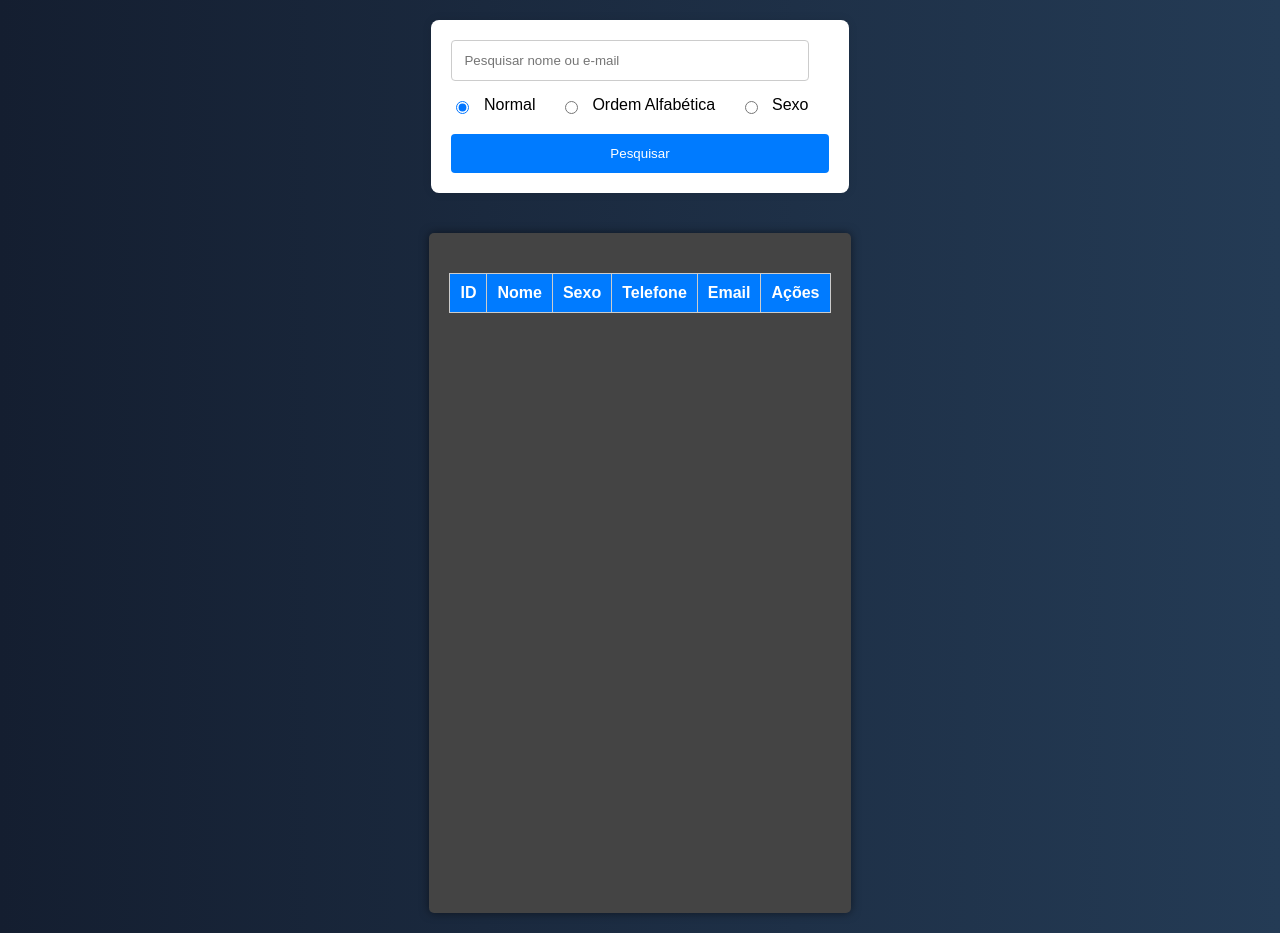
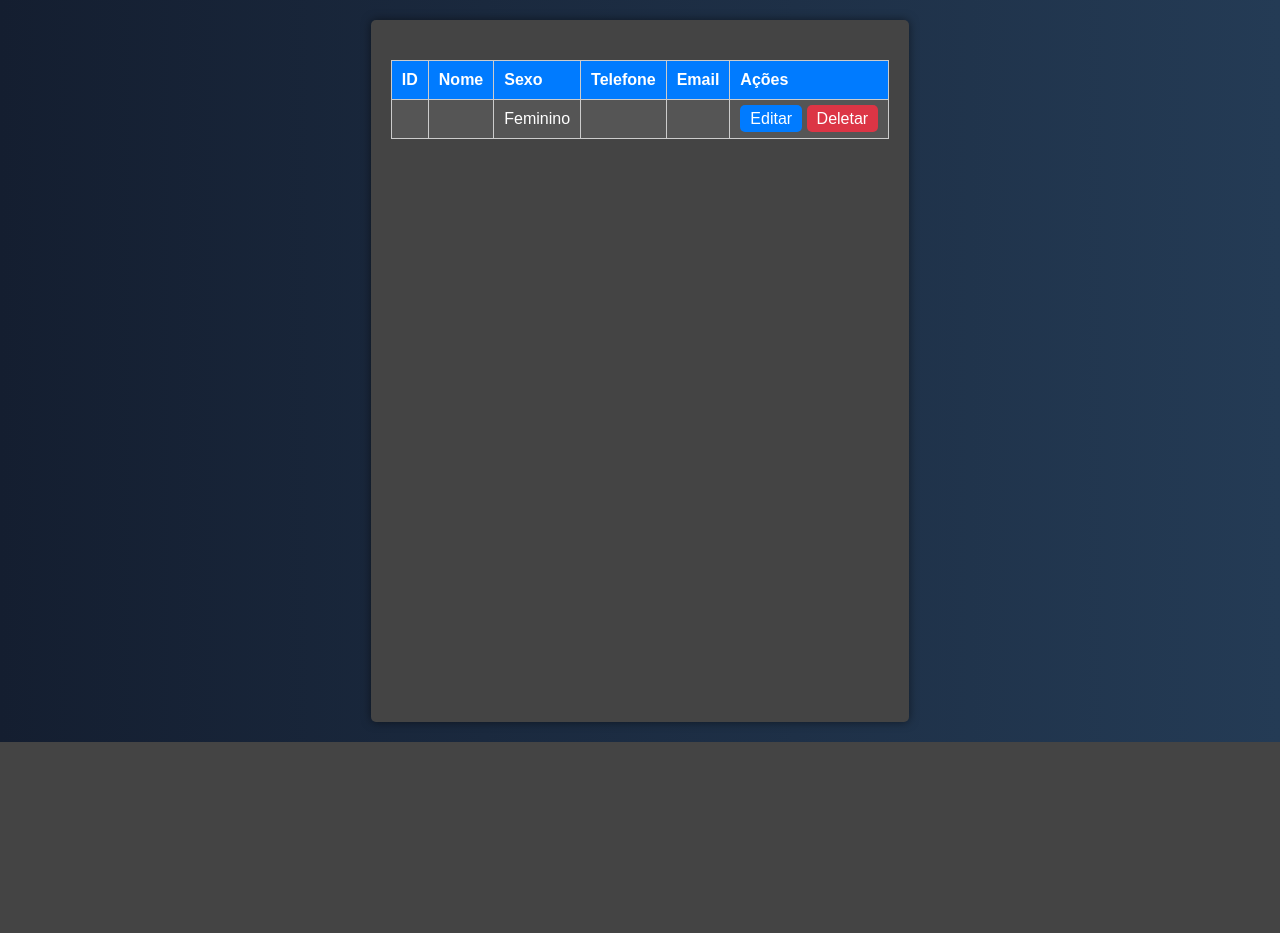
Before and after one commit to vieiradaniels/Projeto_CRUD, a PHP site: page /gerenciar.php in a window 1280 px wide. Shown: the part 58-991 px from the top of the page. After the commit the page ends 800 px from the top, so only its background shows below. Run offline with PHP 8.4, Linux system fonts and the light colour scheme; the visitor is signed in with stand-in values (Sample User, id 1); data that the repository does not hold is empty.

Commit message:
Conclusão Parcial
Conclusão parcial do projeto.

```diff
--- a/css/styles.css
+++ b/css/styles.css
@@ -62,6 +62,7 @@ main {
     border-radius: 5px;
     box-shadow: 0 0 10px rgba(0, 0, 0, 0.5);
     min-height: 80vh; /* Ajuste para tornar a tela maior */
+    flex: 1;
 }
 
 main h1 {
@@ -348,11 +349,15 @@ ul li {
 ul li h2 {
     margin: 0 0 10px;
     color: #fff;
+    word-wrap: break-word;
+    line-break: auto;
 }
 
 ul li p {
     margin: 0 0 10px;
     color: #ddd;
+    word-wrap: break-word;
+    line-break: auto;
 }
 
 ul li a {
@@ -456,7 +461,7 @@ ul li .actions a.delete:hover {
     color: #fff;
     padding: 20px 0;
     text-align: center;
-    position: absolute;
+    position: relative;
     bottom: 0;
     width: 100%;
 }
@@ -487,14 +492,19 @@ ul li .actions a.delete:hover {
     padding: 20px;
     flex: 1 1 calc(33.333% - 20px); /* Três colunas */
     box-sizing: border-box;
+    max-width: 100%;
 }
 
 .news-item h2 {
     margin-top: 0;
+    word-wrap: break-word;
+    line-break: auto;
 }
 
 .news-item p {
     margin-bottom: 0;
+    word-wrap: break-word;
+    line-break: auto;
 }
 
 /* Estilo para paginação */
--- a/gerenciar.php
+++ b/gerenciar.php
@@ -15,7 +15,7 @@ $usuario = new Usuario($db);
 //Processar exclusão de usuário
 if (isset($_GET['deletar'])) {
     $id_usuario = $_GET['deletar'];
-    $usuario->deletar($id);
+    $usuario->deletar($id_usuario);
     header('Location: portal.php');
     exit;
 }
@@ -65,7 +65,7 @@ function saudacao()
             <a href="logout.php" class="button">Sair</a>
         </nav>
     </header>
-    <?php require './CRUD_usuario.php'?>
+
     <main class="gerenciar-main">
         <div class="table-responsive">
             <table class="user-table">
@@ -80,19 +80,17 @@ function saudacao()
                     </tr>
                 </thead>
                 <tbody>
-                    <?php while ($row = $dados->fetch(PDO::FETCH_ASSOC)): ?>
-                        <tr>
-                            <td><?php echo $row['id']; ?></td>
-                            <td><?php echo $row['nome']; ?></td>
-                            <td><?php echo ($row['sexo'] === 'M') ? 'Masculino' : 'Feminino'; ?></td>
-                            <td><?php echo $row['fone']; ?></td>
-                            <td><?php echo $row['email']; ?></td>
-                            <td>
-                                <a href="editar.php?id=<?php echo $row['id']; ?>" class="action-button">Editar</a>
-                                <a href="deletar.php?id=<?php echo $row['id']; ?>" class="action-button delete" onclick="return confirm('Tem certeza que deseja deletar esta notícia?')">Deletar</a>
-                            </td>
-                        </tr>
-                    <?php endwhile; ?>
+                    <tr>
+                        <td><?php echo $dados_usuario['id']; ?></td>
+                        <td><?php echo $dados_usuario['nome']; ?></td>
+                        <td><?php echo ($dados_usuario['sexo'] === 'M') ? 'Masculino' : 'Feminino'; ?></td>
+                        <td><?php echo $dados_usuario['fone']; ?></td>
+                        <td><?php echo $dados_usuario['email']; ?></td>
+                        <td>
+                            <a href="editar.php?id=<?php echo $dados_usuario['id']; ?>" class="action-button">Editar</a>
+                            <a href="?deletar=<?php echo $dados_usuario['id']; ?>" class="action-button delete" onclick="return confirm('Tem certeza que deseja deletar este usuário?')">Deletar</a>
+                        </td>
+                    </tr>
                 </tbody>
             </table>
         </div>
--- a/portal.php
+++ b/portal.php
@@ -5,15 +5,20 @@ include_once './config/config.php';
 
 <!DOCTYPE html>
 <html lang="pt-br">
+
 <head>
     <meta charset="UTF-8">
     <meta name="viewport" content="width=device-width, initial-scale=1.0">
     <title>Portal</title>
     <link rel="stylesheet" href="css/styles.css">
 </head>
+
 <body>
     <header class="navbar">
         <h1>Portal de Gerenciamento</h1>
+        <nav class="nav-links">
+            <a href="logout.php" class="button">Sair</a>
+        </nav>
         <button class="hamburger hamburger--collapse" type="button">
             <span class="hamburger-box">
                 <span class="hamburger-inner"></span>
@@ -27,4 +32,5 @@ include_once './config/config.php';
         </div>
     </main>
 </body>
+
 </html>
```
Lines whose indentation alone changed are shown as unchanged.
